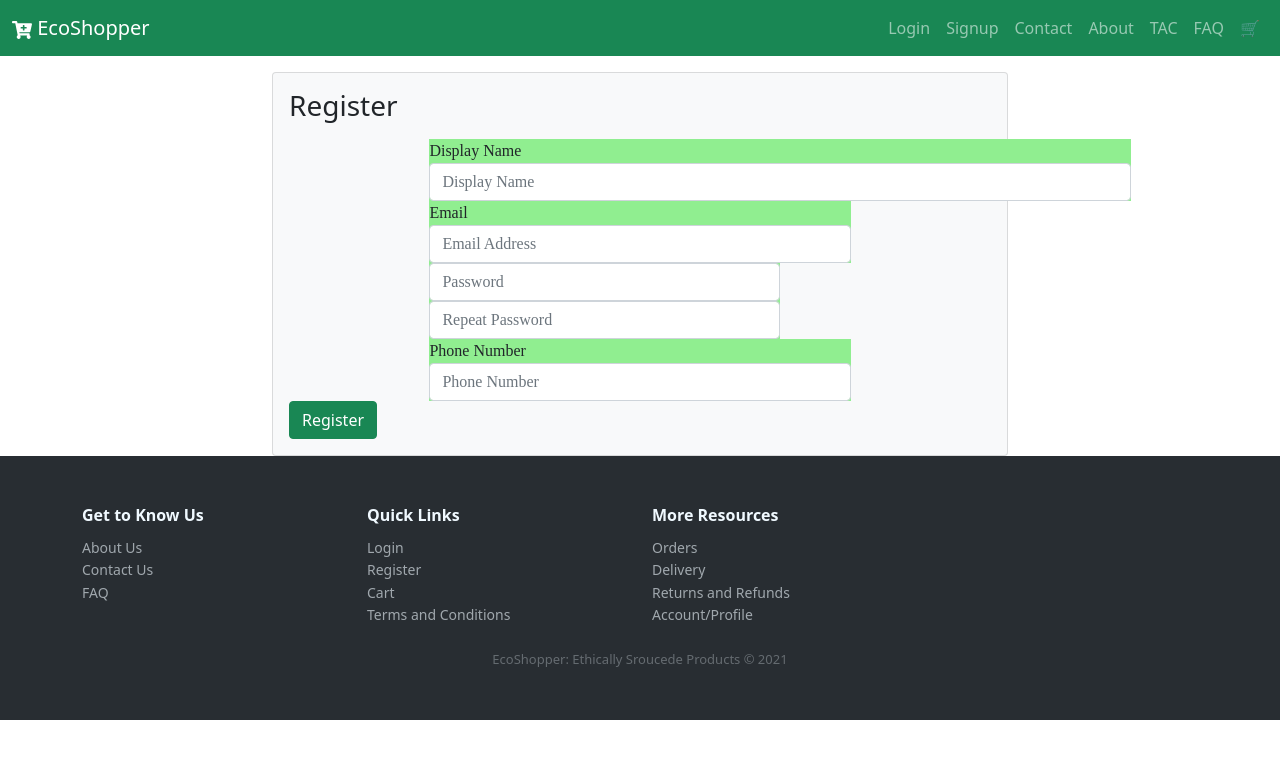
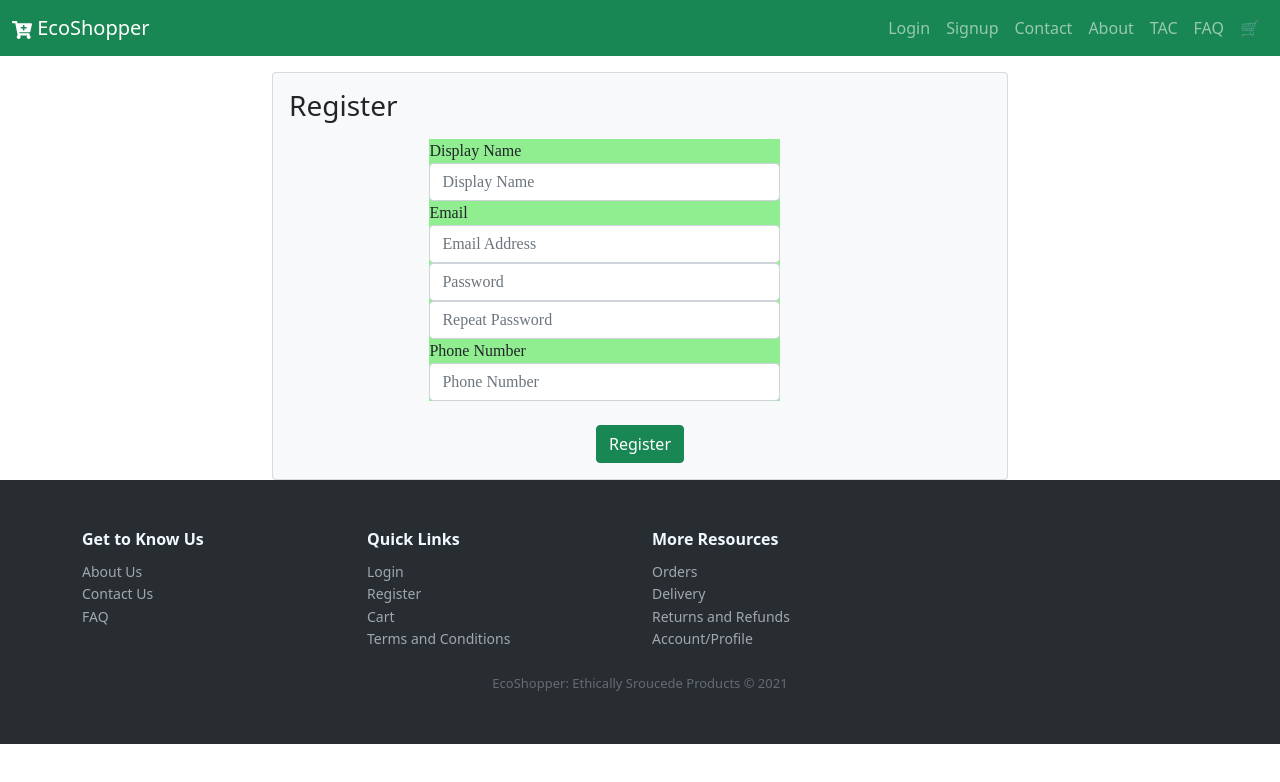
Before and after one commit to Noor-Alina/COMP3340-Project, a React (Create React App) app: page /Signup in a window 1280 px wide. Shown: the top 782 px of the page. Built offline with nearby package versions, Linux system fonts and the light colour scheme; no server answers.

Commit message:
Fixed signup css

```diff
--- a/src/static/Contact.js
+++ b/src/static/Contact.js
@@ -40,7 +40,7 @@ export default class Contact extends React.Component {
             <label className="contact-label" for="fname" > First Name: <input className="contact-input" type="text" placeholder="First Name" required /> </label><br />
             <label className="contact-label" for="lname" > Last Name: <input className="contact-input" type="text" placeholder="Last Name" required /> </label><br />
             <label className="contact-label" for="email-id">Email Id: <input className="contact-input" type="email" aria-describedby="emailHelp" placeholder="Email Address" required /></label><br />
-            <label className="contact-label" for="message">Message: <br /><textarea className="contact-text" class="c-control" rows="5" cols="80" placeholder="Your Message" required></textarea> </label><br />
+            <label className="contact-label" for="message">Message: <br /><textarea className="contact-text" class="c-control" rows="5" cols="68" placeholder="Your Message" required></textarea> </label><br />
             <button className="contact-button" type="submit">Submit</button>
             <button className="contact-button" type="reset">Reset</button>
             <div>
--- a/src/static/Signup.js
+++ b/src/static/Signup.js
@@ -90,7 +90,7 @@ function Signup(props) {
                       <div className="form-row">
                       { errorMessage !== null && getFormErrorMessage() }
                       { requestSucessMessage !== null && getFormSuccessMessage() }
-                        <section className="col-sm-12 form-group">
+                        <section className="col-sm-6 form-group">
                           <label
                             className="form-control-label sr-only"
                             htmlFor="displayName"
@@ -109,7 +109,7 @@ function Signup(props) {
                           />
                         </section>
                       </div>
-                      <section className="form-group">
+                      <section className="col-sm-6 form-group">
                         <label
                           className="form-control-label sr-only"
                           htmlFor="email"
@@ -150,7 +150,7 @@ function Signup(props) {
                           />
                         </section>
                       </div>
-                      <section className="form-group">
+                      <section className="col-sm-6 form-group">
                         <label
                           className="form-control-label sr-only"
                           htmlFor="phoneNumber"
@@ -168,8 +168,9 @@ function Signup(props) {
                           onChange={e => setPhoneNumber(e.target.value)}
                         />
                       </section>
-                      <div className="form-group text-right mb-0">
-                        <button className="btn btn-success" type="submit">
+                      <br />
+                      <div className="text-center mb-6">
+                        <button className="btn btn-success" type="submit" style={{textAlign: 'center'}}>
                           Register
                         </button>
                       </div>
```
